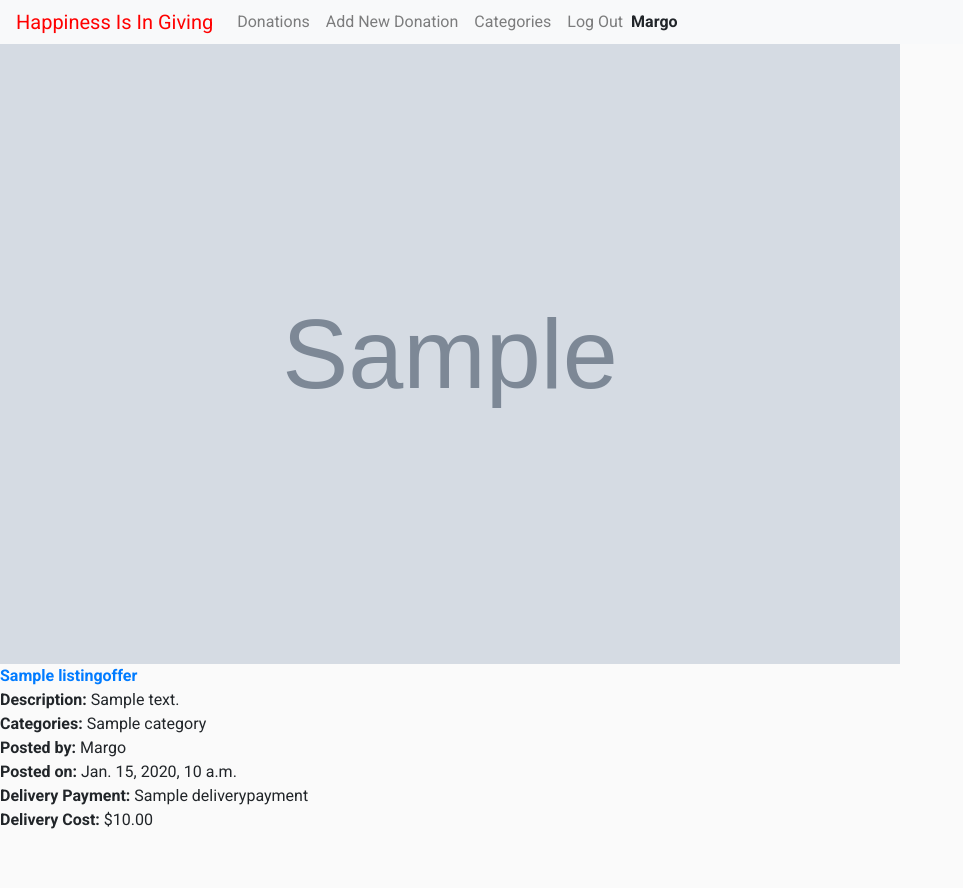
After one commit to magaranin/Donation, a Django app: page /1 in a window 1280 px wide. The commit adds this page. Shown: the whole page, without its empty margins (0-963 px from the left). Run offline with Django 3.2, Linux system fonts and the light colour scheme; a user stored in the database is signed in; data comes from the database, SQL or seed files in the repository; tables that the repository leaves empty hold one stand-in row (values such as "Sample post"); grey boxes marked "Sample" are stand-in pictures; some libraries are stand-ins or nearby versions.

Commit message:
Add functionality to listings, add_new_listing

```diff
--- a/donation/static/donation/styles.css
+++ b/donation/static/donation/styles.css
@@ -7,11 +7,16 @@
 body {
     background-color: #fafafa;
     font-family: 'Roboto', sans-serif;
-    display: flex;
-    flex-direction: column;
-    height: 100vh;
     overflow: hidden;
-    margin: 20px;
+}
+
+.body {
+    overflow-y: auto;
+    height: 95vh;
+}
+
+.navbar {
+    height: 5vh;
 }
 
 .navbar .navbar-brand {
@@ -101,3 +106,15 @@ img {
 #regis {
     background-color: rgb(18, 155, 18);
 }
+
+.category_button {
+    margin-top: 20px;
+    height: 35px;
+    width: 200px;
+    border-radius: 6px;
+    margin-left: 10px;
+}
+
+.navbar-nav #log_out {
+    margin-left: auto;
+}
--- a/donation/templates/donation/layout.html
+++ b/donation/templates/donation/layout.html
@@ -11,12 +11,20 @@
 <body>
     <nav class="navbar navbar-expand-lg navbar-light bg-light">
         <a class="navbar-brand" href="#">Happiness Is In Giving</a>
-
         <div>
           <ul class="navbar-nav mr-auto">
             {% if user.is_authenticated %}
                 <li class="nav-item">
-                    <a class="nav-link" href="{% url 'logout' %}">Log Out</a>
+                    <a class="nav-link" href="{% url 'index' %}">Donations</a>
+                </li>
+                <li class="nav-item">
+                    <a class="nav-link" href="{% url 'add_new_listing' %}">Add New Donation</a>
+                </li>
+                <li class="nav-item">
+                    <a class="nav-link" href="{% url 'categories' %}">Categories</a>
+                </li>
+                <li class="nav-item">
+                    <a class="nav-link" id="log_out" href="{% url 'logout' %}">Log Out</a>
                 </li>
             {% else %}
                 <li class="nav-item">
@@ -24,6 +32,11 @@
                 </li>
             {% endif %}
           </ul>
+        </div>
+        <div class="user">
+            {% if user.is_authenticated %}
+                 <strong>{{ user.username }}</strong>
+            {% endif %}
         </div>
     </nav>
     <div class="body">
--- /dev/null
+++ b/donation/templates/donation/listing.html
@@ -0,0 +1,44 @@
+{% extends "donation/layout.html" %}
+{% load static %}
+{% block body %}
+
+    <div class="listing-details">
+        <div class="images">
+            <a href="{% url 'listing' listing.id %}">
+                <img src="/media/{{ listing.images }}">
+            </a>
+        </div>
+        <div class="listing-content">
+            <a href="{% url 'listing' listing.id %}">
+                <strong>{{ listing.title }}</strong><br>
+            </a>
+            <div>
+                <strong>Description: </strong> {{ listing.description}}
+            </div>
+            <div>
+                <strong>Categories: </strong>
+                {% for category in listing.categories.all %}
+                    {{ category.name }}
+                {% endfor %}
+            </div>
+            <div>
+                <strong>Posted by: </strong> {{ listing.owner }}
+            </div>
+            <div>
+                <strong>Posted on: </strong> {{ listing.post_date }}
+            </div>
+            <div>
+                <strong>Delivery Payment: </strong> {{ listing.delivery_payment }}
+            </div>
+            <div>
+                <div>
+                    {% if listing.price is not None %}
+                    <strong>Delivery Cost: </strong> ${{ listing.price }}
+                    {% endif %}
+                </div>
+            </div>
+        </div>
+    </div>
+
+
+{% endblock %}
--- a/donation/urls.py
+++ b/donation/urls.py
@@ -7,5 +7,8 @@ urlpatterns = [
     path("", views.index, name="index"),
     path("login", views.login_view, name="login"),
     path("register", views.register, name="register"),
-    path("logout", views.logout_view, name="logout")
+    path("logout", views.logout_view, name="logout"),
+    path("categories", views.categories, name="categories"),
+    path("<int:listing_id>", views.listing, name="listing"),
+    path("add_new_listing", views.add_new_listing, name="add_new_listing")
 ]
--- a/donation/views.py
+++ b/donation/views.py
@@ -4,12 +4,14 @@ from django.contrib.auth import authenticate, login, logout
 from django.urls import reverse
 from django.db import IntegrityError
 
-from .models import User
-
-# Create your views here.
+from .models import User, Category, ListingOffer
+from .forms import NewListingForm
+from django.contrib.auth.decorators import login_required
 
 def index(request):
-    return render(request, "donation/index.html")
+    return render(request, "donation/index.html", {
+        "listings": ListingOffer.objects.all()
+    })
 
 def login_view(request):
     if request.method == "POST":
@@ -70,3 +72,32 @@ def register(request):
 def logout_view(request):
     logout(request)
     return HttpResponseRedirect(reverse("index"))
+
+def categories(request):
+    return render(request,"donation/categories.html", {
+        "categories": Category.objects.all()
+    })
+
+
+def listing(request, listing_id):
+    listing = ListingOffer.objects.get(pk=listing_id)
+    return render(request, "donation/listing.html", {
+        "listing": listing
+    })
+
+
+@login_required
+def add_new_listing(request):
+    if request.method == "POST":
+        form = NewListingForm(request.POST, request.FILES)
+        if form.is_valid():
+            new_listing_offer = form.save(commit=False)
+            new_listing_offer.owner = request.user
+            # new_listing_offer = form.save()
+            new_listing_offer.save()
+            form.save_m2m()
+            return HttpResponseRedirect(reverse("listing", kwargs={'listing_id': new_listing_offer.id}))
+    else:
+        return render(request, "donation/add_new_listing.html", {
+            "form": NewListingForm()
+        })
```
Also changed, not shown: donation/templates/donation/add_new_listing.html (added, +15 -0 lines), donation/templates/donation/categories.html (added, +15 -0 lines), donation/templates/donation/index.html (+35 -1 lines).
